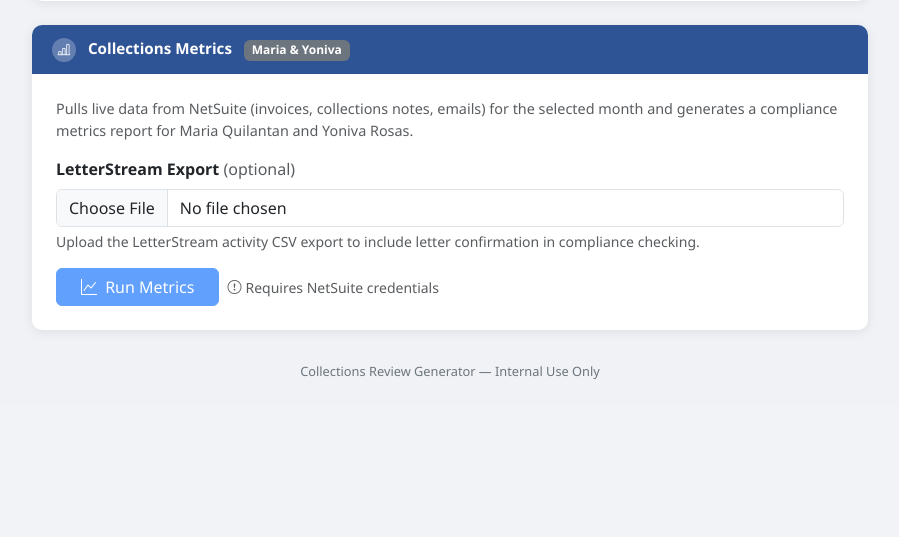
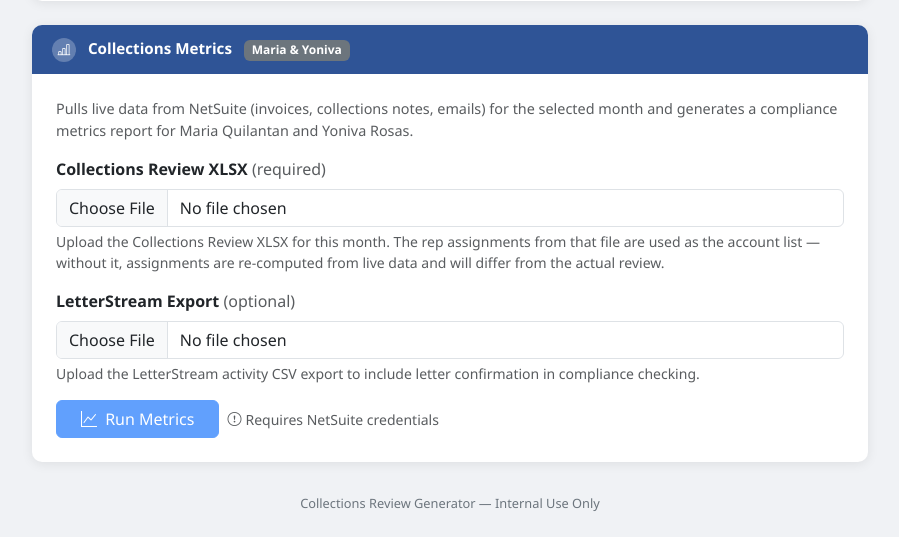
Before and after one commit to kglancy61708/Collection-Review, a Flask app: page / in a window 1280 px wide. Shown: the part 711-1248 px from the top of the page, without its empty margins (190-1089 px from the left). Before the commit the page ends 1090 px from the top, so only its background shows below. Run offline with Flask 3, Linux system fonts and the light colour scheme.

Commit message:
Accept review XLSX upload in metrics to use actual rep assignments
The mid-month metrics was re-deriving account assignments from live NetSuite
data, which drifts from the actual review file (invoices paid, new ones aged)
and produced 500+ assigned accounts instead of the 143/182 in the November
review.

Now: upload the Collections Review XLSX alongside LetterStream CSV. The parser
reads Collect As, Suggested Status, Collections Assignment, and all balance
columns directly from the file. Those accounts + assignments are used as the
metrics basis; live pull is still used for notes/emails only.

Falls back to live-data re-derivation when no review file is uploaded.

Co-Authored-By: Claude Sonnet 4.6 <noreply@anthropic.com>

```diff
--- a/app.py
+++ b/app.py
@@ -306,6 +306,113 @@ def _build_preview(accounts, month, year):
 # Metrics endpoints
 # ---------------------------------------------------------------------------
 
+def _parse_review_xlsx(raw_bytes: bytes) -> list | None:
+    """
+    Parse a Collections Review XLSX and return a list of AccountSummary objects
+    with collect_as, suggested_status, collections_assignment, and raw_balances
+    populated from the file.  Returns None if parsing fails.
+
+    Column names expected (from excel_writer.OUTPUT_COLUMNS):
+      Collect As, Suggested Status, Collections Assignment,
+      Current Balance, 30+ Balance, 60+ Balance, 90+ Balance,
+      120+ Balance, 150+ Balance, 180+ Balance, Finance Charges
+    """
+    from processor.logic import AccountSummary
+    import io as _io
+
+    BALANCE_COL_MAP = {
+        "Current Balance":  "Current",
+        "30+ Balance":      "30+",
+        "60+ Balance":      "60+",
+        "90+ Balance":      "90+",
+        "120+ Balance":     "120+",
+        "150+ Balance":     "150+",
+        "180+ Balance":     "180+",
+        "Finance Charges":  "Finance Charges",
+    }
+
+    try:
+        import openpyxl as _xl
+        wb = _xl.load_workbook(_io.BytesIO(raw_bytes), read_only=True, data_only=True)
+        # First sheet = the main review sheet
+        ws = wb.worksheets[0]
+        rows = list(ws.rows)
+        if not rows:
+            return None
+
+        # Find header row (first row whose cells contain "Collect As")
+        header_idx = None
+        headers: list[str] = []
+        for i, row in enumerate(rows):
+            vals = [str(c.value or "").strip() for c in row]
+            if "Collect As" in vals:
+                header_idx = i
+                headers = vals
+                break
+        if header_idx is None:
+            logger.warning("review XLSX: could not find 'Collect As' header row")
+            return None
+
+        def col_idx(name: str) -> int | None:
+            try:
+                return headers.index(name)
+            except ValueError:
+                # Try partial / case-insensitive match for "Suggested Status" which
+                # the writer suffixes with the month name
+                name_lower = name.lower()
+                for j, h in enumerate(headers):
+                    if h.lower().startswith(name_lower):
+                        return j
+            return None
+
+        ci_ca    = col_idx("Collect As")
+        ci_st    = col_idx("Suggested Status")
+        ci_as    = col_idx("Collections Assignment")
+        if ci_ca is None:
+            return None
+
+        balance_cols: dict[str, int] = {}
+        for col_name, bucket in BALANCE_COL_MAP.items():
+            idx = col_idx(col_name)
+            if idx is not None:
+                balance_cols[bucket] = idx
+
+        accounts: list[AccountSummary] = []
+        for row in rows[header_idx + 1:]:
+            cells = [c.value for c in row]
+            if not cells or ci_ca >= len(cells):
+                continue
+            ca = str(cells[ci_ca] or "").strip()
+            if not ca or ca.startswith("—") or ca.lower() in ("collect as", ""):
+                continue
+
+            status     = str(cells[ci_st]  or "").strip() if ci_st  is not None and ci_st  < len(cells) else ""
+            assignment = str(cells[ci_as]  or "").strip() if ci_as  is not None and ci_as  < len(cells) else ""
+
+            acc = AccountSummary(collect_as=ca)
+            acc.suggested_status      = status
+            acc.collections_assignment = assignment
+            # Populate raw_balances from the file
+            for bucket, idx in balance_cols.items():
+                if idx < len(cells):
+                    try:
+                        acc.raw_balances[bucket] = float(cells[idx] or 0)
+                    except (TypeError, ValueError):
+                        pass
+            # Mirror raw_balances → balances so total_raw_balance works
+            for bucket in acc.raw_balances:
+                acc.balances[bucket] = acc.raw_balances[bucket]
+
+            accounts.append(acc)
+
+        logger.info("review XLSX: parsed %d account rows", len(accounts))
+        return accounts if accounts else None
+
+    except Exception as e:
+        logger.warning("review XLSX parse error: %s", e)
+        return None
+
+
 def _parse_letterstream_csv(raw_bytes: bytes) -> set[str]:
     """
     Parse a LetterStream activity export CSV and return the set of account IDs
@@ -330,30 +437,38 @@ def _parse_letterstream_csv(raw_bytes: bytes) -> set[str]:
 
 
 def _run_metrics_job(job_id: str, month: int, year: int,
-                     letterstream_ids: set[str]) -> None:
+                     letterstream_ids: set[str],
+                     review_accounts: list | None = None) -> None:
     """Background thread: pull NS data + metrics data, compute metrics, store result."""
     try:
-        _set_job(job_id, status="running", message="Pulling invoices from NetSuite…")
-
         def progress(msg: str):
             _set_job(job_id, message=msg)
 
-        invoices, credits = pull_netsuite_data(progress_cb=progress)
-        _set_job(job_id, message=f"Processing {len(invoices)} invoices…")
-        accounts = process_collections(invoices, credits, month, year)
+        if review_accounts is not None:
+            # Use pre-parsed assignments from the uploaded review file
+            accounts = review_accounts
+            logger.info("Metrics job %s: using %d accounts from uploaded review XLSX",
+                        job_id, len(accounts))
+        else:
+            # Fall back: re-derive assignments from live NetSuite data
+            _set_job(job_id, status="running", message="Pulling invoices from NetSuite…")
+            invoices, credits = pull_netsuite_data(progress_cb=progress)
+            _set_job(job_id, message=f"Processing {len(invoices)} invoices…")
+            accounts = process_collections(invoices, credits, month, year)
+            logger.info("Metrics job %s: derived %d accounts from live pull (no review file uploaded)",
+                        job_id, len(accounts))
 
-        _set_job(job_id, message="Pulling collections notes and emails from NetSuite…")
+            # Diagnostic logs (live pull path only)
+            fc_nonzero = [(a.collect_as, a.raw_balances.get("Finance Charges", 0.0))
+                          for a in accounts if a.raw_balances.get("Finance Charges", 0.0) > 0.01]
+            logger.info("Metrics job %s: %d accounts have non-zero FC; sample: %s",
+                        job_id, len(fc_nonzero), fc_nonzero[:5])
+            dso_sample = [(a.collect_as[:30], round(a.oldest_dso or 0))
+                          for a in accounts if a.oldest_dso is not None][:5]
+            logger.info("Metrics job %s: DSO sample (from due date): %s", job_id, dso_sample)
+
+        _set_job(job_id, status="running", message="Pulling collections notes and emails from NetSuite…")
         notes, messages = pull_metrics_data(month, year, progress_cb=progress)
-
-        # Diagnostic: log FC totals so we can verify raw_balances is populated
-        fc_nonzero = [(a.collect_as, a.raw_balances.get("Finance Charges", 0.0))
-                      for a in accounts if a.raw_balances.get("Finance Charges", 0.0) > 0.01]
-        logger.info("Metrics job %s: %d accounts have non-zero FC; sample: %s",
-                    job_id, len(fc_nonzero), fc_nonzero[:5])
-        # Diagnostic: log DSO sample to verify due_date is being used
-        dso_sample = [(a.collect_as[:30], round(a.oldest_dso or 0))
-                      for a in accounts if a.oldest_dso is not None][:5]
-        logger.info("Metrics job %s: DSO sample (from due date): %s", job_id, dso_sample)
 
         _set_job(job_id, message="Building metrics report…")
         xlsx_bytes = build_metrics_workbook(
@@ -387,6 +502,15 @@ def metrics_start():
     month = int(request.form.get("month", datetime.date.today().month))
     year  = int(request.form.get("year",  datetime.date.today().year))
 
+    review_accounts = None
+    rv_file = request.files.get("review_file")
+    if rv_file:
+        review_accounts = _parse_review_xlsx(rv_file.read())
+        if review_accounts is None:
+            logger.warning("review XLSX upload could not be parsed — will re-derive from live data")
+        else:
+            logger.info("review XLSX: %d accounts loaded", len(review_accounts))
+
     letterstream_ids: set[str] = set()
     ls_file = request.files.get("letterstream_file")
     if ls_file:
@@ -397,7 +521,7 @@ def metrics_start():
     _set_job(job_id, status="pending", month=month, year=year)
     t = threading.Thread(
         target=_run_metrics_job,
-        args=(job_id, month, year, letterstream_ids),
+        args=(job_id, month, year, letterstream_ids, review_accounts),
         daemon=True,
     )
     t.start()
--- a/templates/index.html
+++ b/templates/index.html
@@ -205,6 +205,14 @@
         Pulls live data from NetSuite (invoices, collections notes, emails) for the selected month
         and generates a compliance metrics report for Maria Quilantan and Yoniva Rosas.
       </p>
+
+      <div class="mb-3">
+        <label class="form-label fw-semibold" for="review-file">
+          Collections Review XLSX <span class="text-muted fw-normal">(required)</span>
+        </label>
+        <input class="form-control" type="file" id="review-file" accept=".xlsx">
+        <div class="form-text">Upload the Collections Review XLSX for this month. The rep assignments from that file are used as the account list — without it, assignments are re-computed from live data and will differ from the actual review.</div>
+      </div>
 
       <div class="mb-3">
         <label class="form-label fw-semibold" for="letterstream-file">
@@ -525,6 +533,8 @@ $('btn-metrics').addEventListener('click', async () => {
   const formData = new FormData();
   formData.append('month', month);
   formData.append('year', year);
+  const rvFile = $('review-file').files[0];
+  if (rvFile) formData.append('review_file', rvFile);
   const lsFile = $('letterstream-file').files[0];
   if (lsFile) formData.append('letterstream_file', lsFile);
 
```
